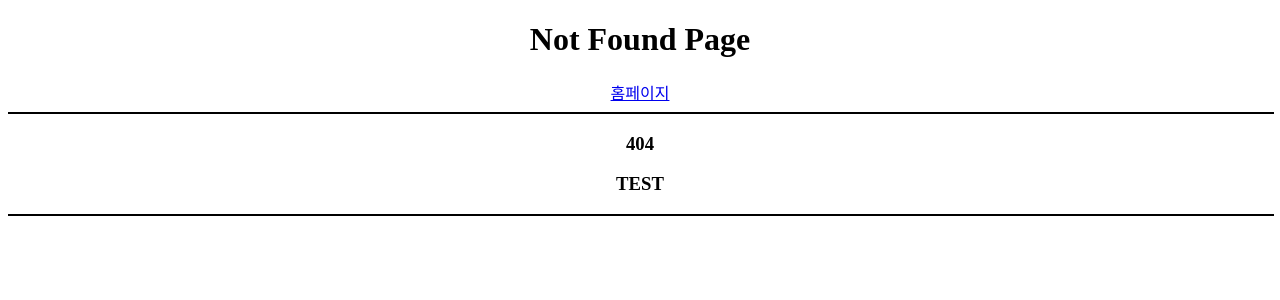
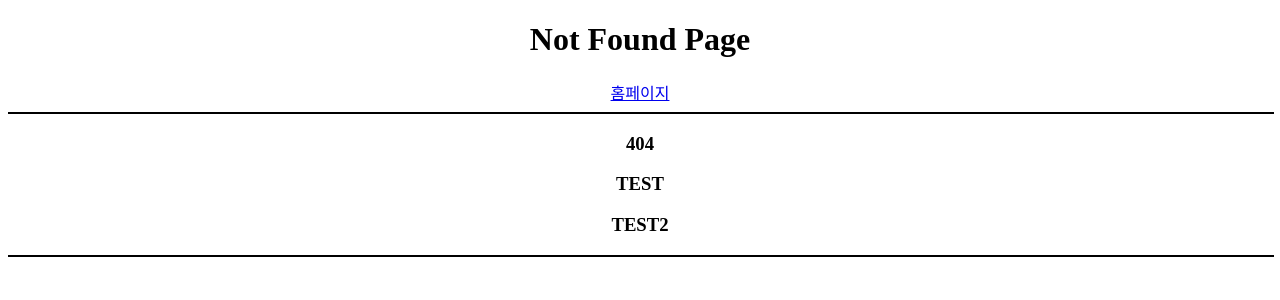
Before and after one commit to JungbeomLee/Project-Pai, a Flask app: template templates/error/404.html in a window 1280 px wide. Shown: the top 300 px of the page. Run offline with Flask 2, Linux system fonts and the light colour scheme; the template is opened without the code that fills it, so the values that code supplies are empty.

Commit message:
commit test 2

```diff
--- a/templates/error/404.html
+++ b/templates/error/404.html
@@ -11,6 +11,7 @@
     <hr width="100%" color="black"/>
     <center><h3>404</h3></center>
     <center><h3>TEST</h3></center>
+    <center><h3>TEST2</h3></center>
     <hr width="100%" color="black"/>
   </body>
 </html>
```
Also changed, not shown: 1 other file.
